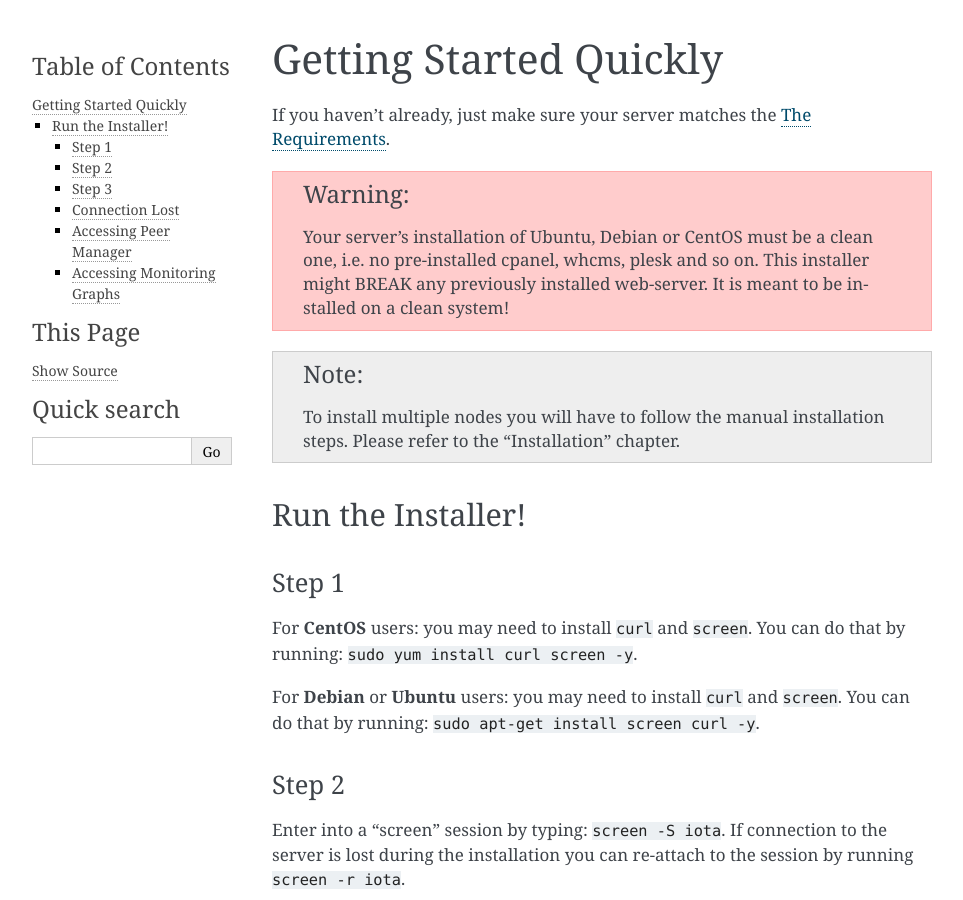
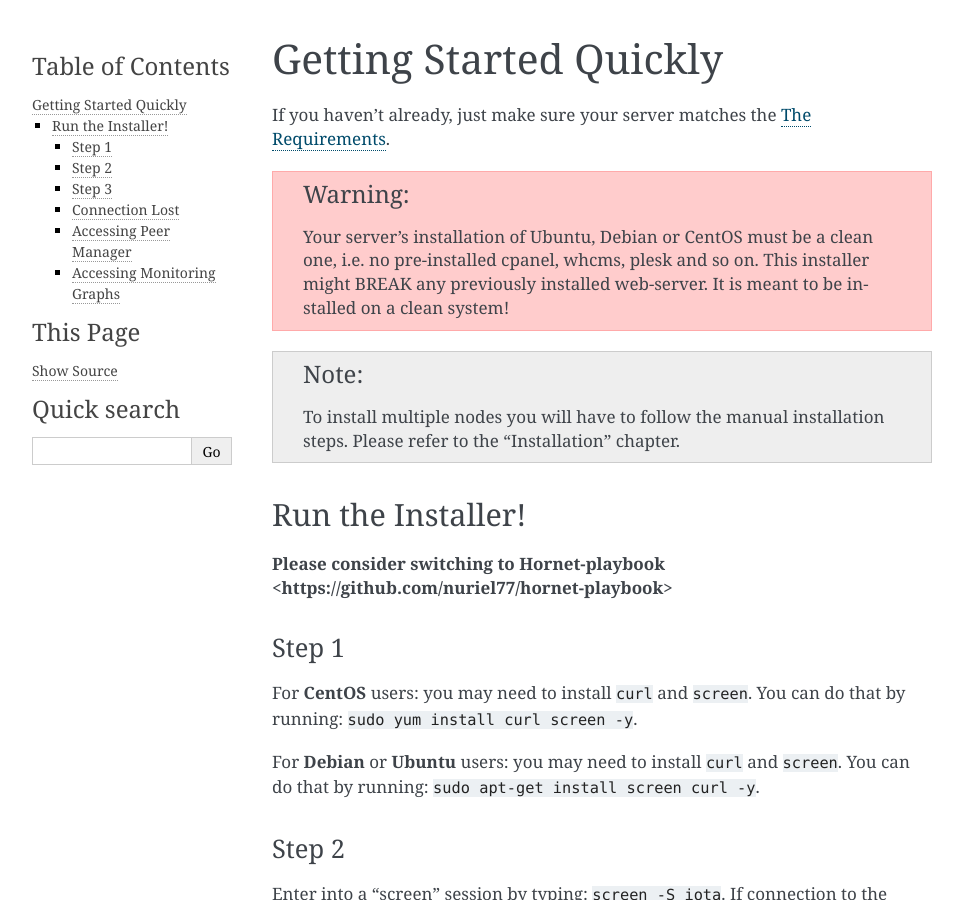
Before and after one commit to nuriel77/iri-playbook, a Sphinx documentation site: the page built from docs/getting-started-quickly.rst, in a window 1280 px wide and 900 px high. Shown: the whole window, without its empty margins (148-1111 px from the left). Built offline with Sphinx 7.4.7, drawn with Linux system fonts in a browser that asks for light colours.

Commit message:
Update docs

```diff
--- a/docs/faq.rst
+++ b/docs/faq.rst
@@ -151,6 +151,8 @@ If a large "used" value appears for Swap, it might be a good idea to lower the v
 Where can I get a fully synced database to help kick start my node
 ==================================================================
 
+**This service is no longer provided, please consider switching to Hornet**
+
 For the sake of the community, I regularly create a copy of a the database snapshot files. I no longer share the fully sycned db since IRI version 1.6.0.
 
 You can use the ``iric`` tool to download and install the database :ref:`iric`, or update manually using the following instructions:
--- a/docs/getting-started-quickly.rst
+++ b/docs/getting-started-quickly.rst
@@ -19,6 +19,8 @@ If you haven't already, just make sure your server matches the :ref:`requirement
 
 Run the Installer!
 ==================
+
+**Please consider switching to Hornet-playbook <https://github.com/nuriel77/hornet-playbook>**
 
 Step 1
 ------
--- a/docs/index.rst
+++ b/docs/index.rst
@@ -18,6 +18,8 @@ The IOTA Full Node Installer (IRI)
    :alt: Documentation Status
 
 Welcome to IRI-playbook full node installer!
+
+NOTE: **Please consider switching to Hornet-playbook <https://github.com/nuriel77/hornet-playbook>**
 
 To install your node go to :ref:`getting_started_quickly`.
 
```
